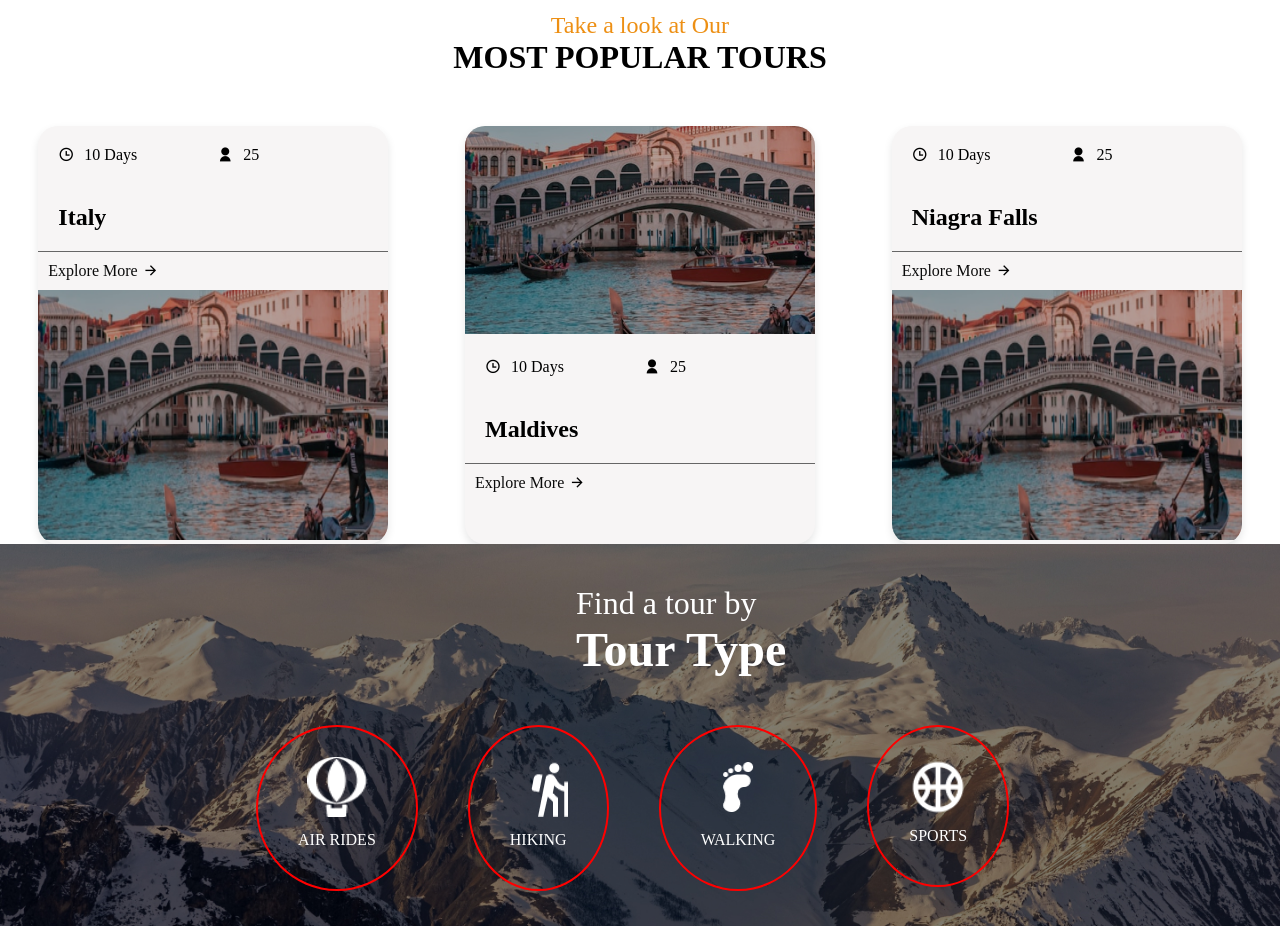
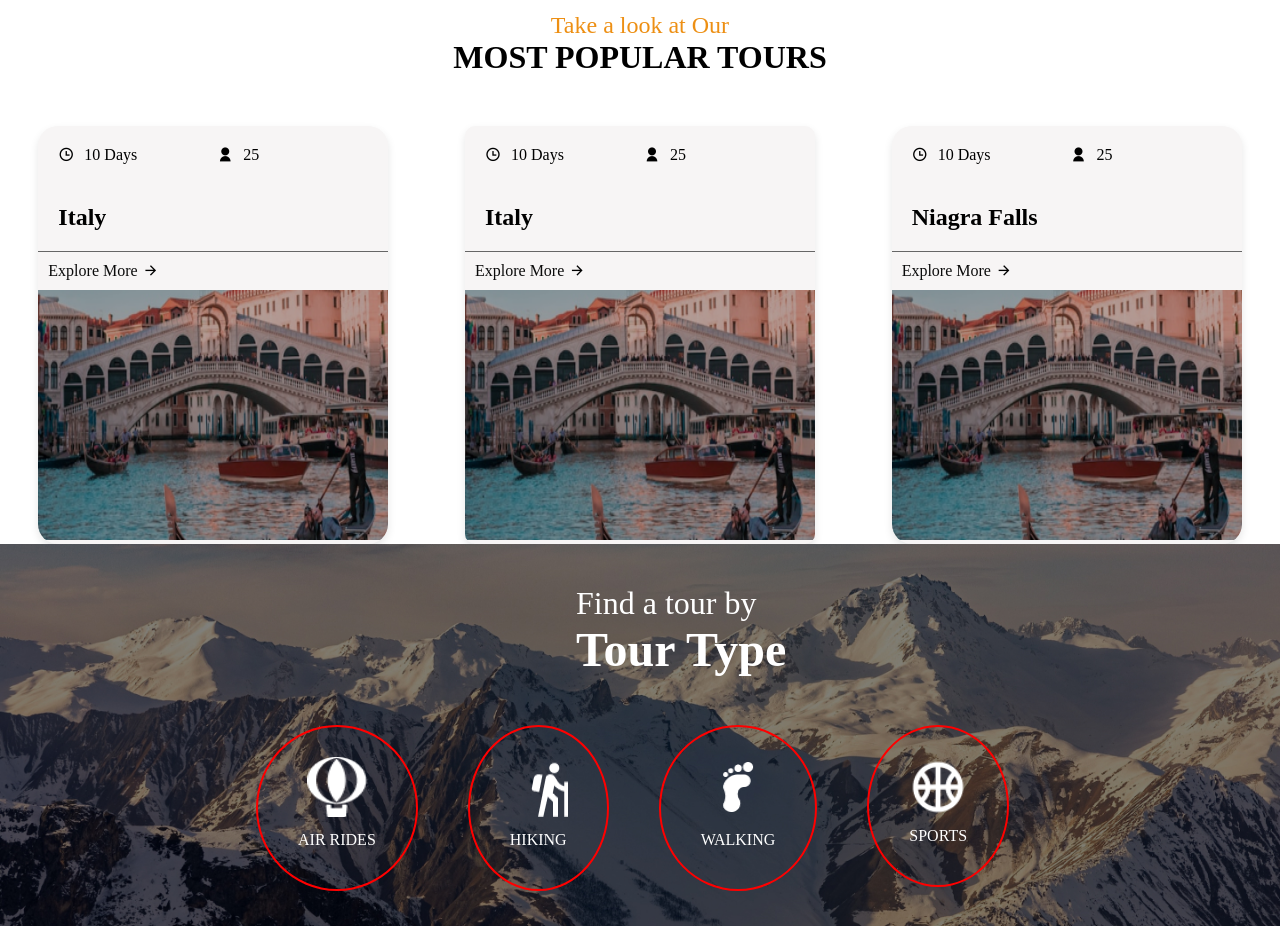
Before and after one commit to ancurluxe/Travel-clone-figma, a plain HTML site: page index.html in a window 1280 px wide. Shown: the part 1280-2206 px from the top of the page. Drawn offline with nearby package versions, Linux system fonts and the light colour scheme.

Commit message:
card-maldives

```diff
--- a/index.html
+++ b/index.html
@@ -140,8 +140,6 @@
         <!-- card-maldives -->
         <div class="card-maldives">
           <div class="card-content">
-            <img src="./images/card-3.png" alt="" />
-
             <div class="icons">
               <div class="days">
                 <i class="ri-time-line"></i>
@@ -152,11 +150,13 @@
                 <p>25</p>
               </div>
             </div>
-            <h2 class="card-title">Maldives</h2>
+            <h2 class="card-title">Italy</h2>
+
             <div class="explore">
               <p class="card-description">Explore More</p>
               <i class="ri-arrow-right-line"></i>
             </div>
+            <img src="./images/card-3.png" alt="" />
           </div>
         </div>
         <!-- niagra-falls -->
--- a/style.css
+++ b/style.css
@@ -178,14 +178,21 @@
   width: 350px;
   height: 250px;
 }
-
 .card-maldives {
   background-color: #f7f5f5;
-  border-radius: 20px;
+  border-radius: 10px;
   box-shadow: 0 4px 8px rgba(0.1, 0, 0.1, 0.1);
   overflow: hidden;
   width: 350px;
+  display: flex;
+  flex-direction: column !important;
+  flex-direction: column-reverse !important;
 }
+.card-maldives img{
+    width: 350px;
+  height: 250px;
+}
+
 
 .card-niagra {
   background-color: #f7f5f5;
```
